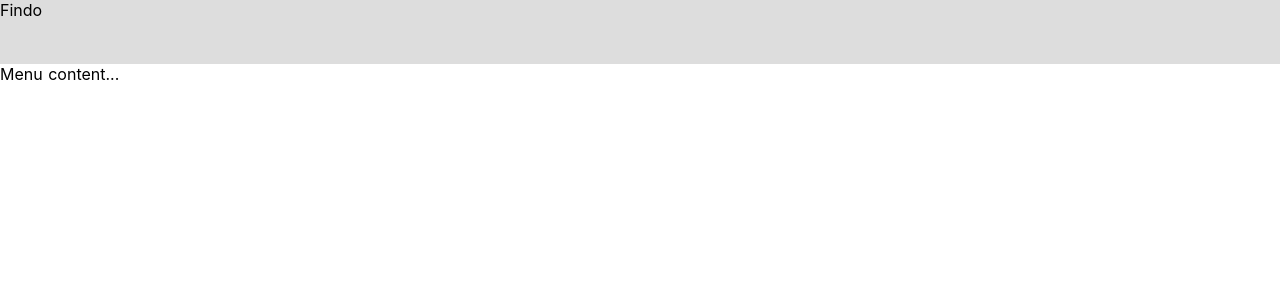
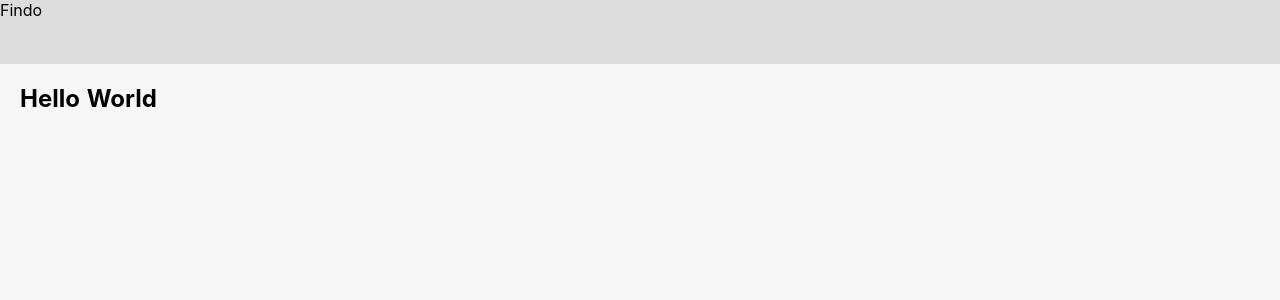
Before and after one commit to CyrilBataillie/FindoProject, a Nuxt app in the folder findo-project/: page / in a window 1280 px wide. Shown: the top 300 px of the page. Built offline with nearby package versions, Linux system fonts and the light colour scheme.

Commit message:
First directive

```diff
--- a/findo-project/layouts/default.vue
+++ b/findo-project/layouts/default.vue
@@ -1,7 +1,7 @@
 <template>
     <div class="layout">
         <div class="layout-header">Findo</div>
-        <div class="layout-menu">Menu content...</div>
+        <div class="layout-menu" v-show="menuOpened">Menu content...</div>
         <div class="layout-content">
             <nuxt/>
         </div>
```
